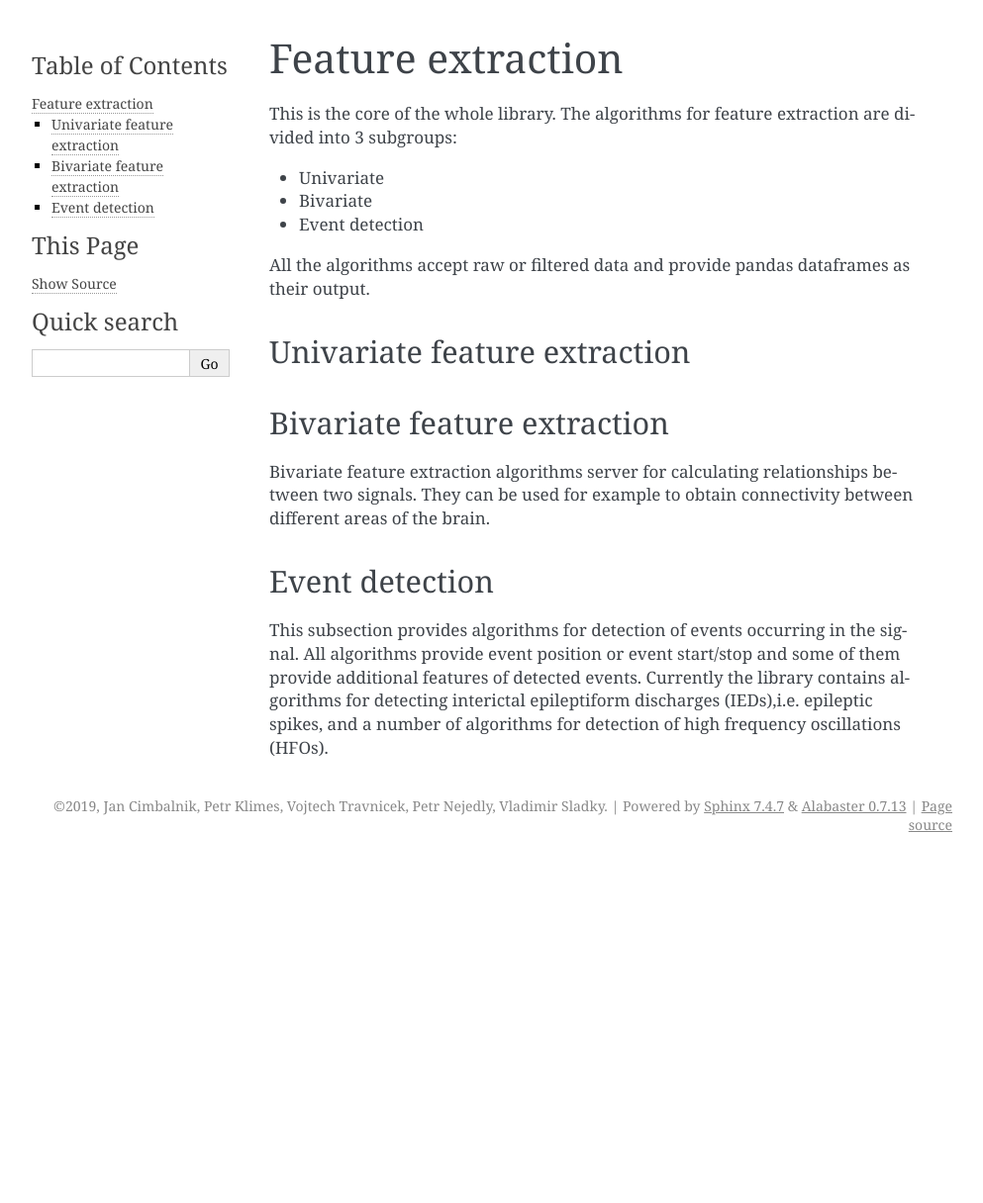
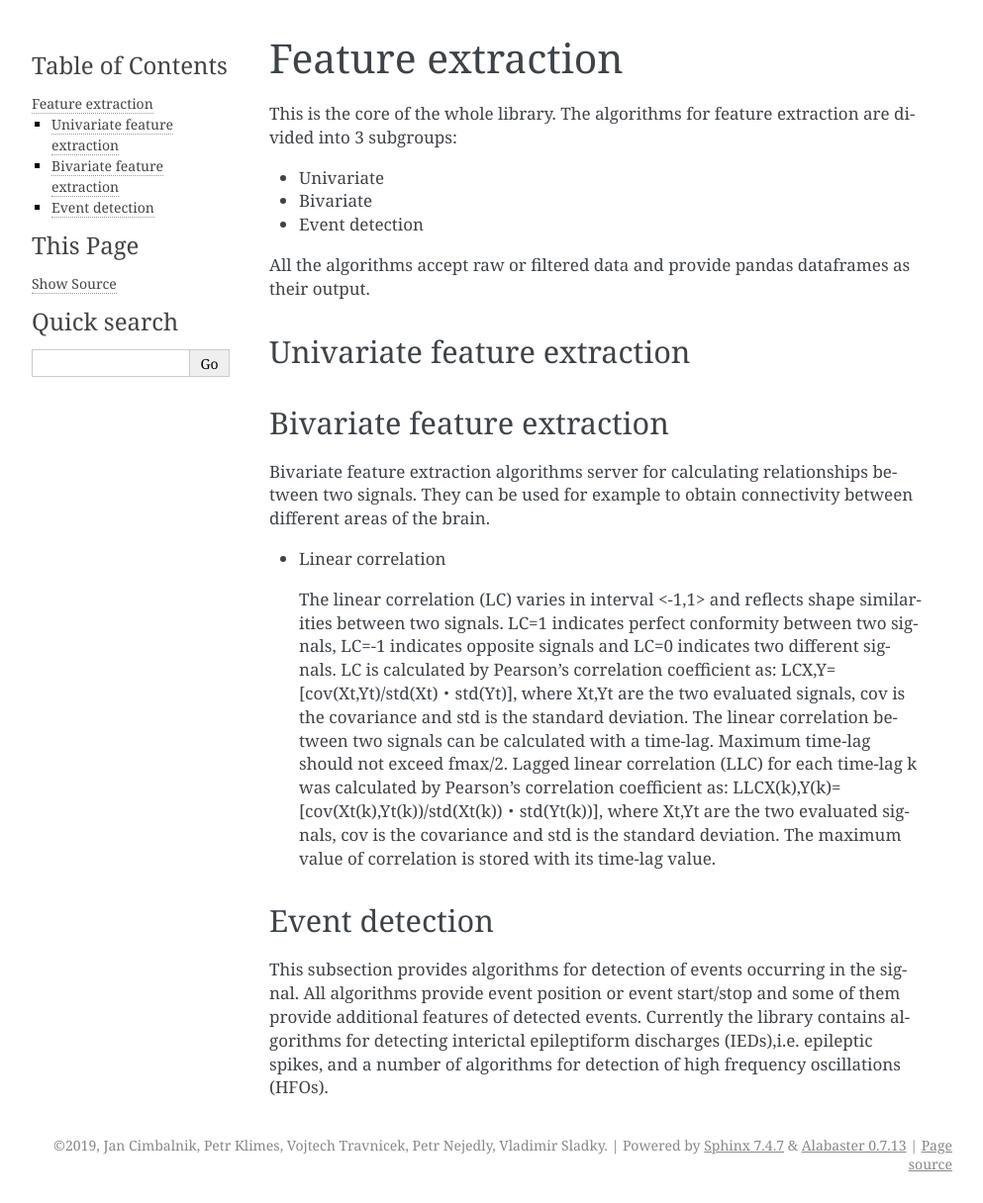
Before and after one commit to ICRC-BME/epycom, a Sphinx documentation site: the page built from doc/feature_extraction.rst, in a window 1280 px wide. Shown: the whole page at 99% size, without its empty margins (148-1141 px from the left). Built offline with Sphinx 7.4.7, drawn with Linux system fonts in a browser that asks for light colours; before the commit the page ends 900 px from its top, so only the background shows below that.

Commit message:
doc added linear correlation

```diff
--- a/doc/feature_extraction.rst
+++ b/doc/feature_extraction.rst
@@ -18,6 +18,11 @@ Bivariate feature extraction
 *********************************
 Bivariate feature extraction algorithms server for calculating relationships between two signals. They can be used for example to obtain connectivity between different areas of the brain.
 
+- Linear correlation
+
+  The linear correlation (LC) varies in interval <-1,1> and reflects shape similarities between two signals. LC=1 indicates perfect conformity between two signals, LC=-1 indicates opposite signals and LC=0 indicates two different signals. LC is calculated by Pearson’s correlation coefficient as: LCX,Y=[cov(Xt,Yt)/std(Xt)・std(Yt)], where Xt,Yt are the two evaluated signals, cov is the covariance and std is the standard deviation. The linear correlation between two signals can be calculated with a time-lag. Maximum time-lag should not exceed fmax/2. Lagged linear correlation (LLC) for each time-lag k was calculated by Pearson’s correlation coefficient as: LLCX(k),Y(k)=[cov(Xt(k),Yt(k))/std(Xt(k))・std(Yt(k))], where Xt,Yt are the two evaluated signals, cov is the covariance and std is the standard deviation. The maximum value of correlation is stored with its time-lag value.
+
+
 Event detection
 *********************************
 This subsection provides algorithms for detection of events occurring in the signal. All algorithms provide event position or event start/stop and some of them provide additional features of detected events. Currently the library contains algorithms for detecting interictal epileptiform discharges (IEDs),i.e. epileptic spikes, and a number of algorithms for detection of high frequency oscillations (HFOs).
```
